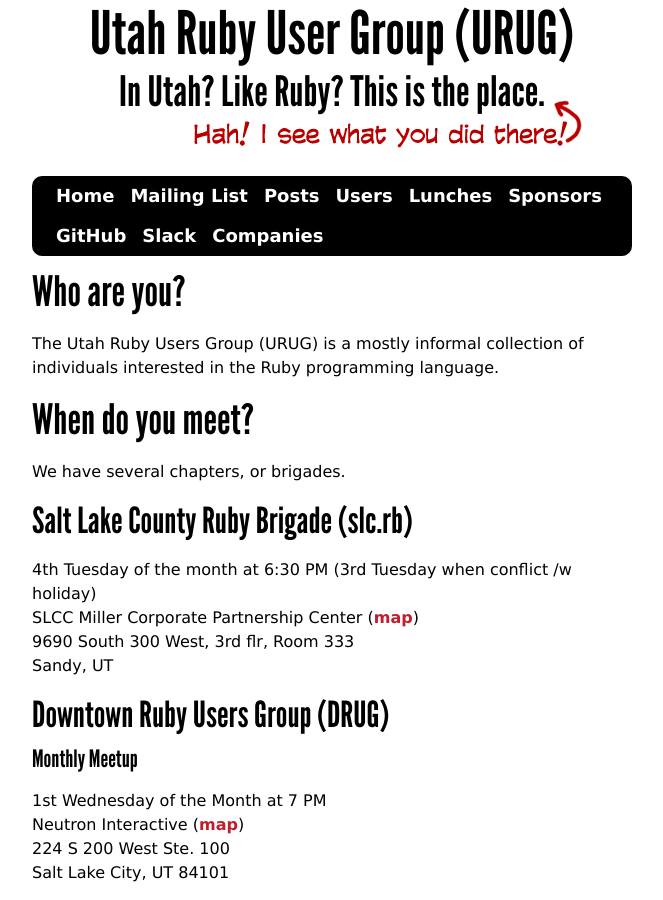
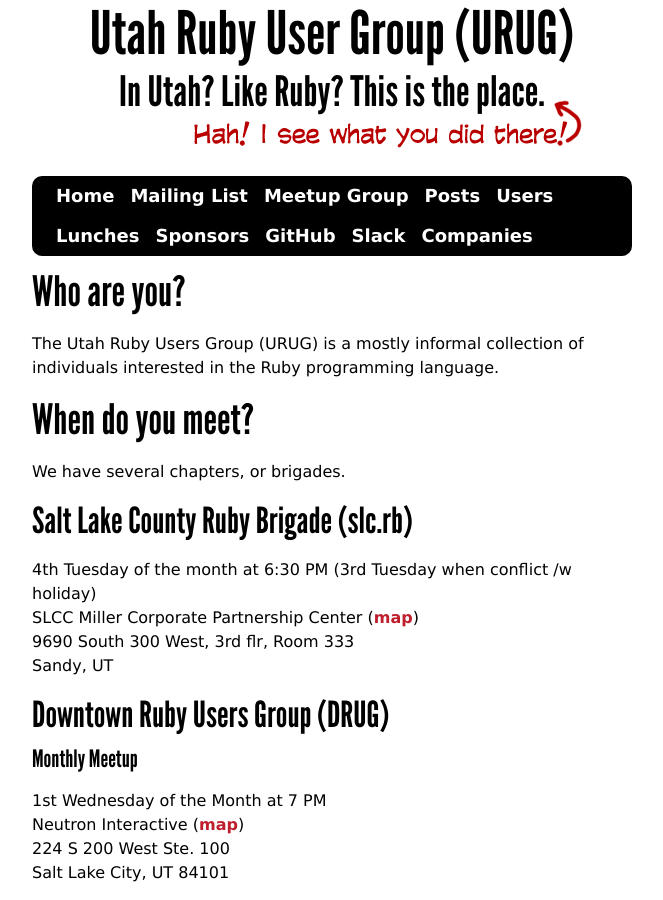
Before and after one commit to urug/urug.github.io, a Jekyll site: the page built from index.html, in a window 1280 px wide and 900 px high. Shown: the whole window, without its empty margins (308-971 px from the left). Built offline with Jekyll 4.4.1, drawn with Linux system fonts in a browser that asks for light colours.

Commit message:
Adds meetup group to nav bar

```diff
--- a/_layouts/default.html
+++ b/_layouts/default.html
@@ -20,6 +20,7 @@
     <ul>
         <li><a href="/">Home</a></li>
         <li><a href="http://groups.google.com/forum/#!forum/urug">Mailing List</a></li>
+        <li><a href="http://www.meetup.com/Utah-Ruby-Users-Group/">Meetup Group</a></li>
         <li><a href="/posts">Posts</a></li>
         <li><a href="/users">Users</a></li>
         <li><a href="/lunches">Lunches</a></li>
```
